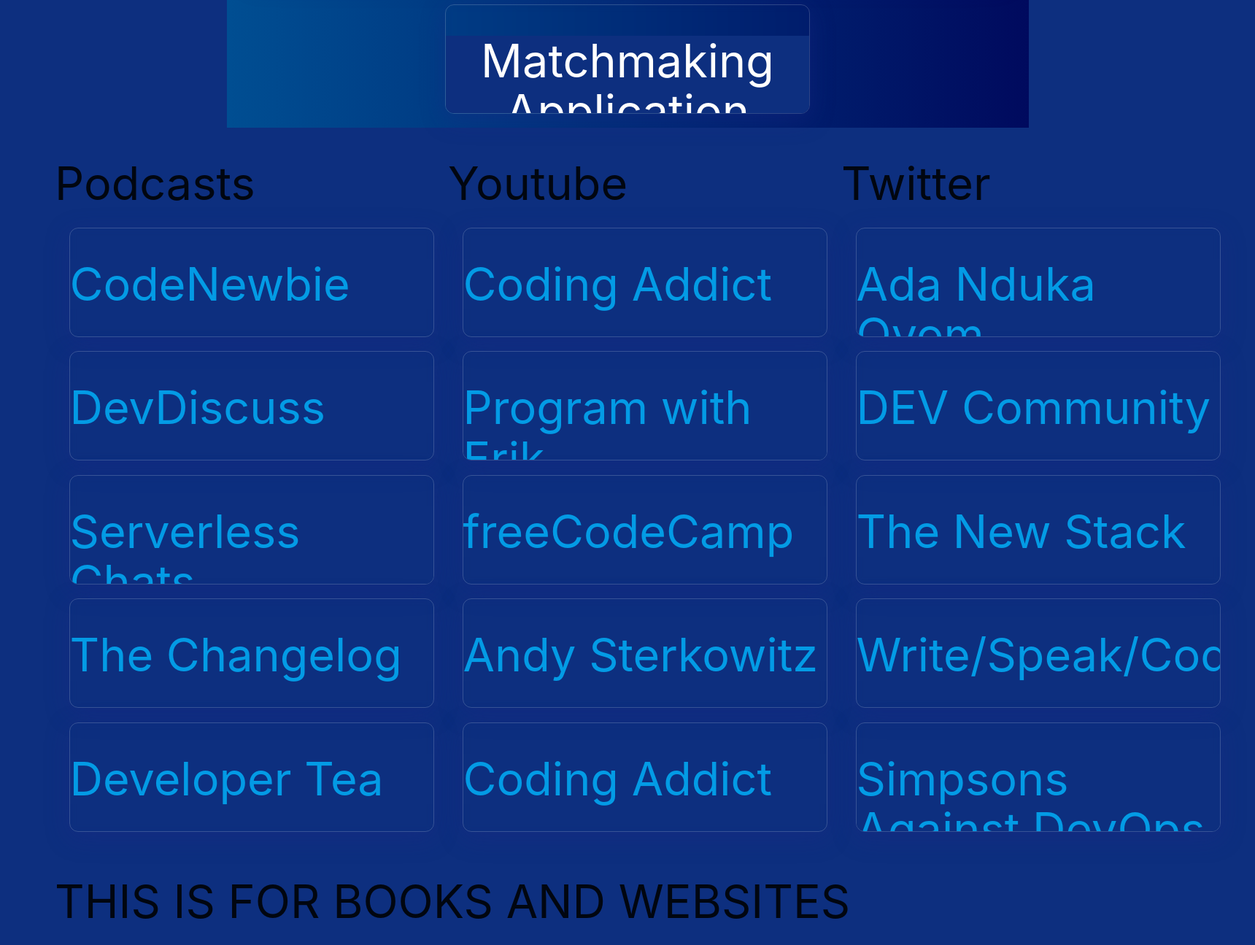
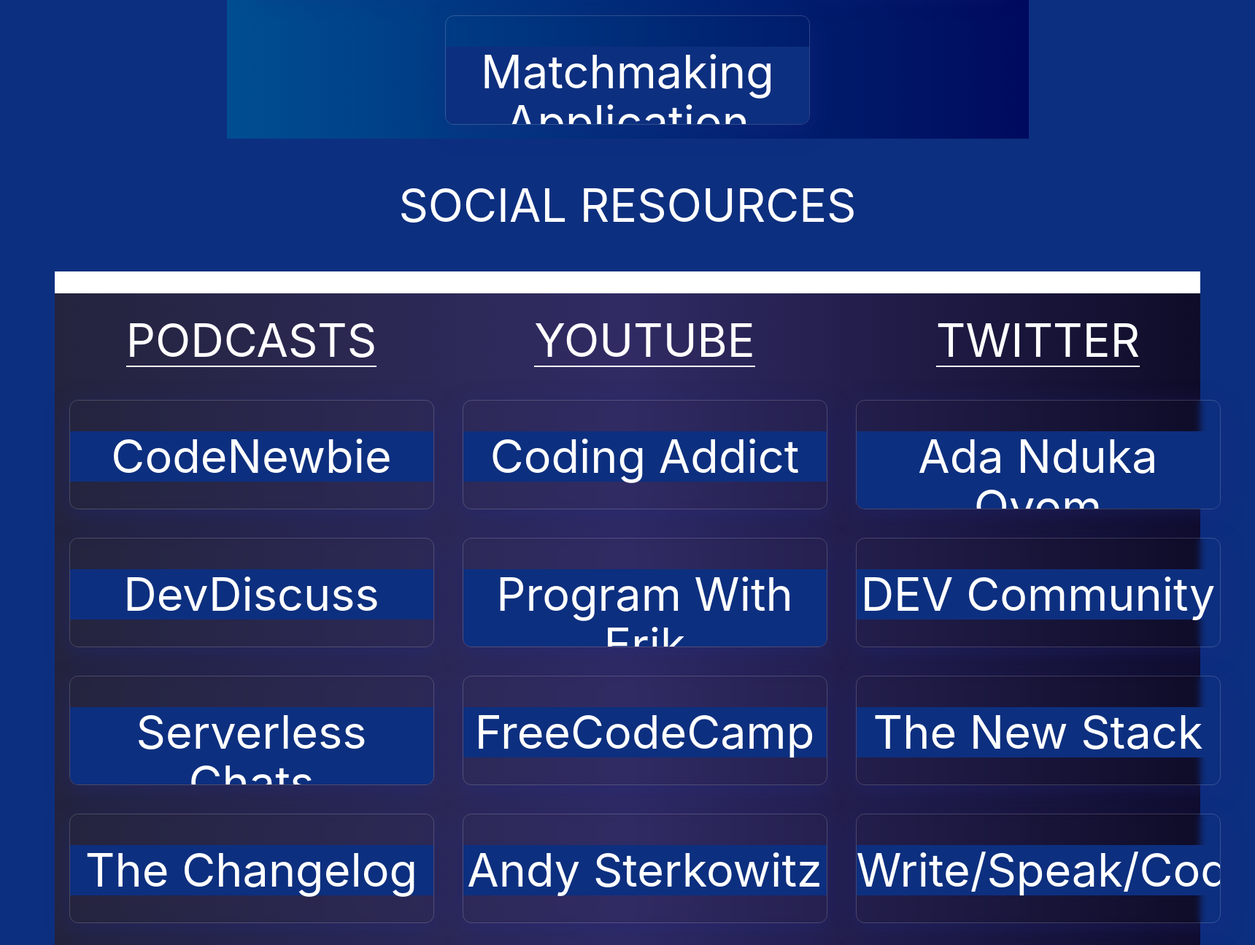
Before and after one commit to Jadessu/sei-unite, a Django app: page /ideas/ in a window 1720 px wide. Shown: the part 1393-2688 px from the top of the page at 73% size. Run offline with Django 3.2, Linux system fonts and the light colour scheme; some libraries are stand-ins or nearby versions.

Commit message:
add styling to social resources

```diff
--- a/main_app/static/css/idea.css
+++ b/main_app/static/css/idea.css
@@ -35,7 +35,7 @@ background: linear-gradient(to right, #004e92, #000a5e); /* W3C, IE 10+/ Edge, F
     font-weight: bold;
     font-size: 1.5rem;
     margin-top: 2rem;
-    border-bottom: 1rem solid white;
+    border-bottom: 2rem solid white;
 
 }
 
@@ -132,6 +132,17 @@ background: linear-gradient(to right, #004e92, #000a5e); /* W3C, IE 10+/ Edge, F
 
   }
 
+  .resources-title{
+      display: flex;
+      justify-content: center;
+      align-items: center;
+      text-align: center;
+      color: white;
+      font-size: 1.5rem;
+      font-weight: bold;
+      margin-top: 1rem;
+  }
+
 .resources{
     display: flex;
     flex-wrap: wrap;
@@ -139,9 +150,38 @@ background: linear-gradient(to right, #004e92, #000a5e); /* W3C, IE 10+/ Edge, F
 
 .resource-container{
     display: flex;
+    background: #0f0c29;  /* fallback for old browsers */
+background: -webkit-linear-gradient(to right, #24243e, #302b63, #0f0c29);  /* Chrome 10-25, Safari 5.1-6 */
+background: linear-gradient(to right, #24243e, #302b63, #0f0c29); /* W3C, IE 10+/ Edge, Firefox 16+, Chrome 26+, Opera 12+, Safari 7+ */
+margin-top: 2rem;
+border-top: 2rem solid var(--white);
+
 
 }
 
 .resources2-container{
     display: flex;
+    text-align: center;
+    align-items: center;
 }
+
+.podcast-container, .youtube, .twitter-container{
+    text-align: center;
+    display: flex;
+    flex-direction: column;
+    align-items: center;
+}
+.section-title h1{
+    color: var(--white);
+    text-transform: uppercase;
+    border-bottom: 2px solid var(--white);
+    margin-top: 2rem;
+
+
+}
+
+.title a{
+    text-decoration: none;
+    text-transform: capitalize;
+    color: var(--white)
+}
--- a/main_app/templates/ideas.html
+++ b/main_app/templates/ideas.html
@@ -251,9 +251,12 @@
   </div>
 
 </div>
+<div class="resources-title"> <h1> SOCIAL RESOURCES</h1></div>
 <div class="resource-container">
   <div class="podcast-container">
+  <div class="section-title">
   <h1>Podcasts</h1>
+  </div>
 
     <div class="podcasts">
       <div class="idea">
@@ -317,7 +320,7 @@
             artificial intelligence, and developer culture. Tune in for
             interesting questions and answers about everything tech. Some recent
             episodes have discussed observability platforms, highlighted authors
-            in the product space, and explored internet security.
+            in the product space, and explored security.
           </p>
         </div>
       </div>
@@ -343,7 +346,9 @@
 
 
   <div class="youtube">
+  <div class="section-title">
   <h1>Youtube</h1>
+  </div>
     <div class="idea">
       <div class="title">
         <h1>
@@ -433,7 +438,9 @@
   </div>
 
   <div class="twitter-container">
+  <div class="section-title">
     <h1>Twitter</h1>
+  </div>
     <div class="idea">
       <div class="title">
         <h1>
```
